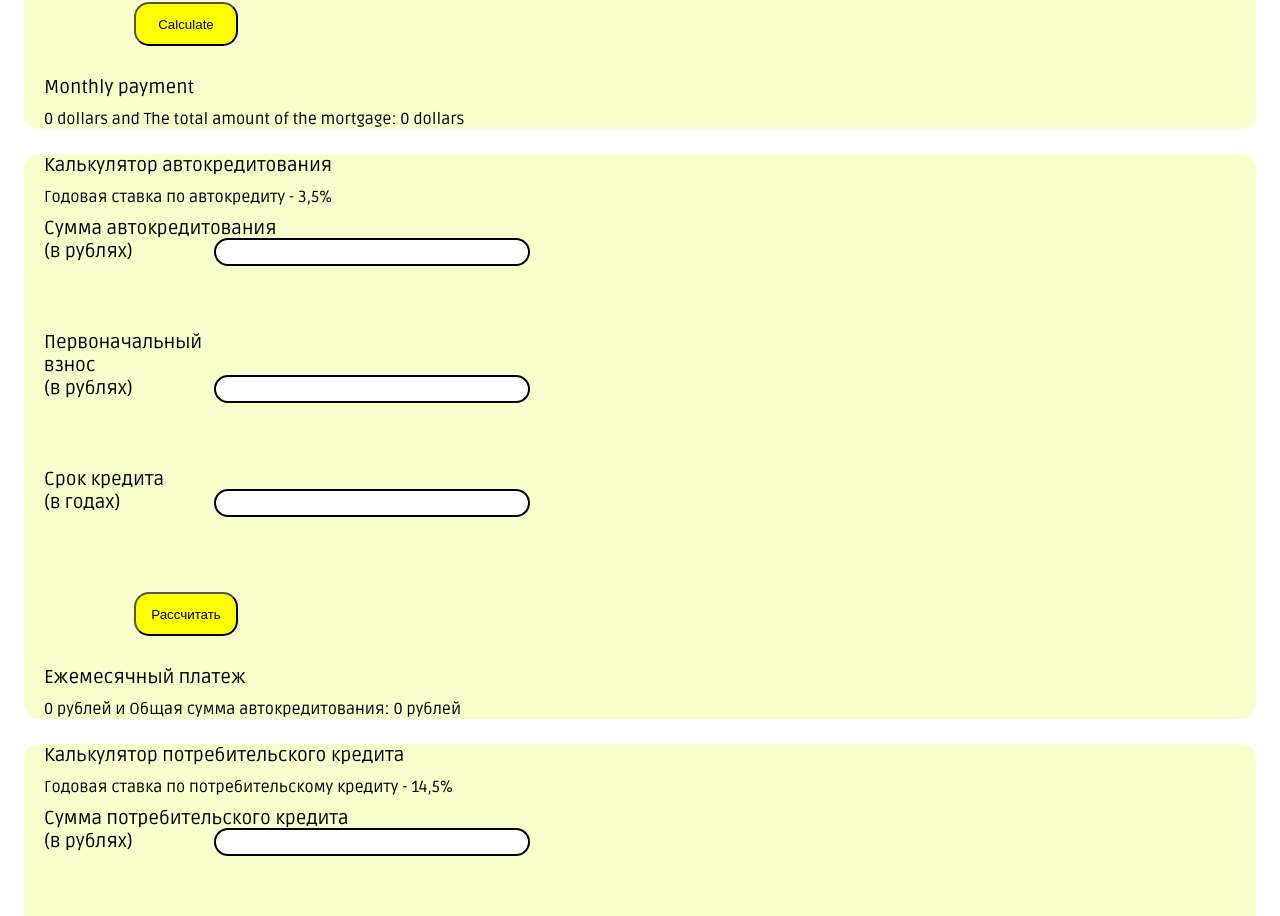
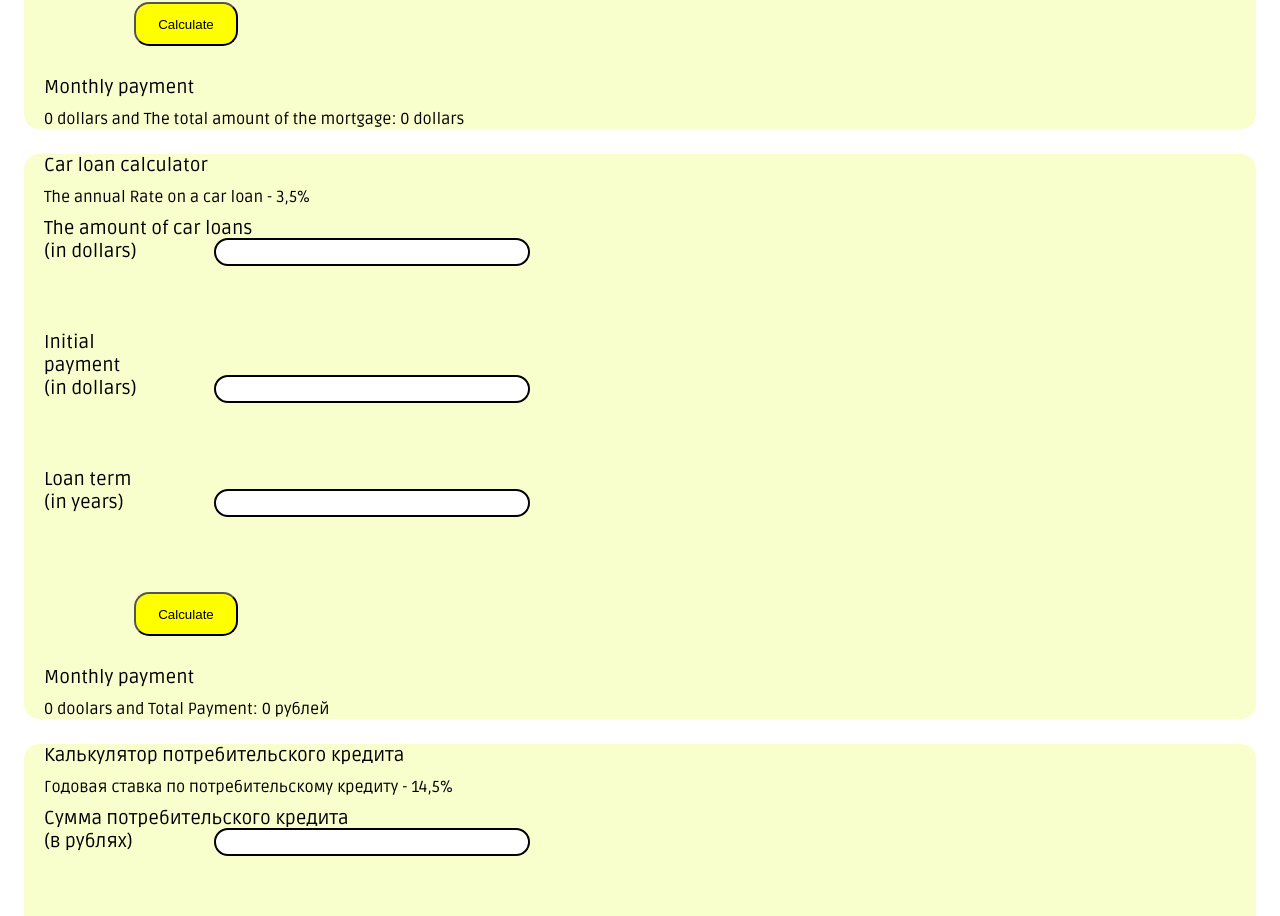
Before and after one commit to Martin13025/Bank-application, a React (Create React App) app in the folder frontend/my-bank/: page /admin in a window 1280 px wide. Shown: the part 525-1441 px from the top of the page. Built offline with nearby package versions, Linux system fonts and the light colour scheme.

Commit message:
Update Calc2.js

```diff
--- a/frontend/my-bank/src/components/Calc2.js
+++ b/frontend/my-bank/src/components/Calc2.js
@@ -30,18 +30,18 @@ function Calc2() {
     );
     setMonthlyPayment(monthlyPayment);
     setTotalPayment(totalPayment);
-    console.log(`Рассчитанный ежемесячный платёж: ${monthlyPayment}
-        и Общая сумма ипотеки ${totalPayment}`);
+    console.log(`Monthly Payment: ${monthlyPayment}
+        and Total Payment ${totalPayment}`);
   };
 
   return (
     <div className="Calc2">
-      <h3>Калькулятор автокредитования</h3>
-      <p>Годовая ставка по автокредиту - 3,5%</p>
+      <h3>Car loan calculator</h3>
+      <p>The annual Rate on a car loan - 3,5%</p>
       <div className="kredit">
         <h3>
-          Сумма автокредитования <br />
-          (в рублях)
+          The amount of car loans <br />
+          (in dollars)
         </h3>
       </div>
       <div className="div2">
@@ -49,9 +49,9 @@ function Calc2() {
       </div>
       <div className="kredit">
         <h3>
-          Первоначальный <br />
-          взнос <br />
-          (в рублях)
+          Initial <br />
+          payment <br />
+          (in dollars)
         </h3>
       </div>
       <div className="div2">
@@ -62,21 +62,21 @@ function Calc2() {
       </div>
       <div className="kredit">
         <h3>
-          Срок кредита <br />
-          (в годах)
+          Loan term <br />
+          (in years)
         </h3>
       </div>
       <div className="div2">
         <input type="number" onChange={(e) => setTerm(e.target.value)}></input>
       </div>
       <button className="styleButton" onClick={handleCalculate}>
-        Рассчитать
+        Calculate
       </button>
 
       <div className="kredit">
-        <h3>Ежемесячный платеж</h3>
+        <h3>Monthly payment</h3>
         <p>
-          {monthlyPayment} рублей и Общая сумма автокредитования: {totalPayment}{" "}
+          {monthlyPayment} doolars and Total Payment: {totalPayment}{" "}
           рублей
         </p>
       </div>
```
